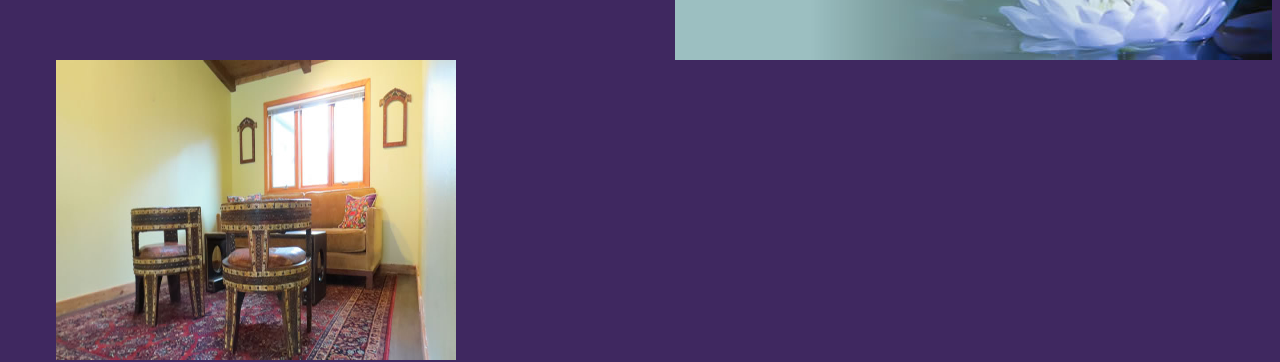
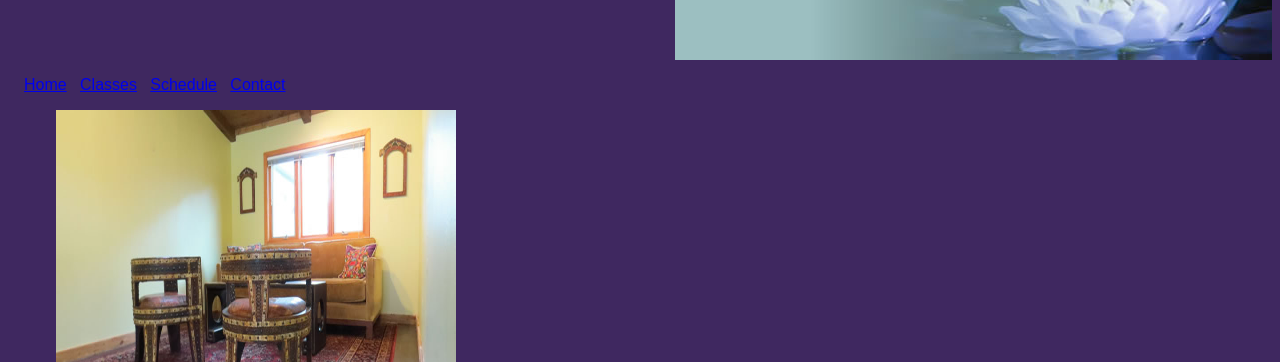
Before and after one commit to 5928002301/case-study, a plain HTML site: page schedule.html in a window 1280 px wide. Shown: the part 111-473 px from the top of the page. Drawn offline with Linux system fonts and the light colour scheme.

Commit message:
Update schedule.html

```diff
--- a/schedule.html
+++ b/schedule.html
@@ -10,6 +10,12 @@
     <header>
         <h1>Path of Light Yoga Studio</h1>
     </header>
+    <nav>
+		<a href="index.html">Home</a> &nbsp;
+		<a href="classes.html">Classes</a> &nbsp;
+		<a href="schedule.html">Schedule</a> &nbsp;
+		<a href="contact.html">Contact</a>
+</nav>
     <main>
         <img src="yogalounge.jpg" alt="Yoga Lounge" height="300" width="400">
         <h2>Yoga Schedule</h2>
```
